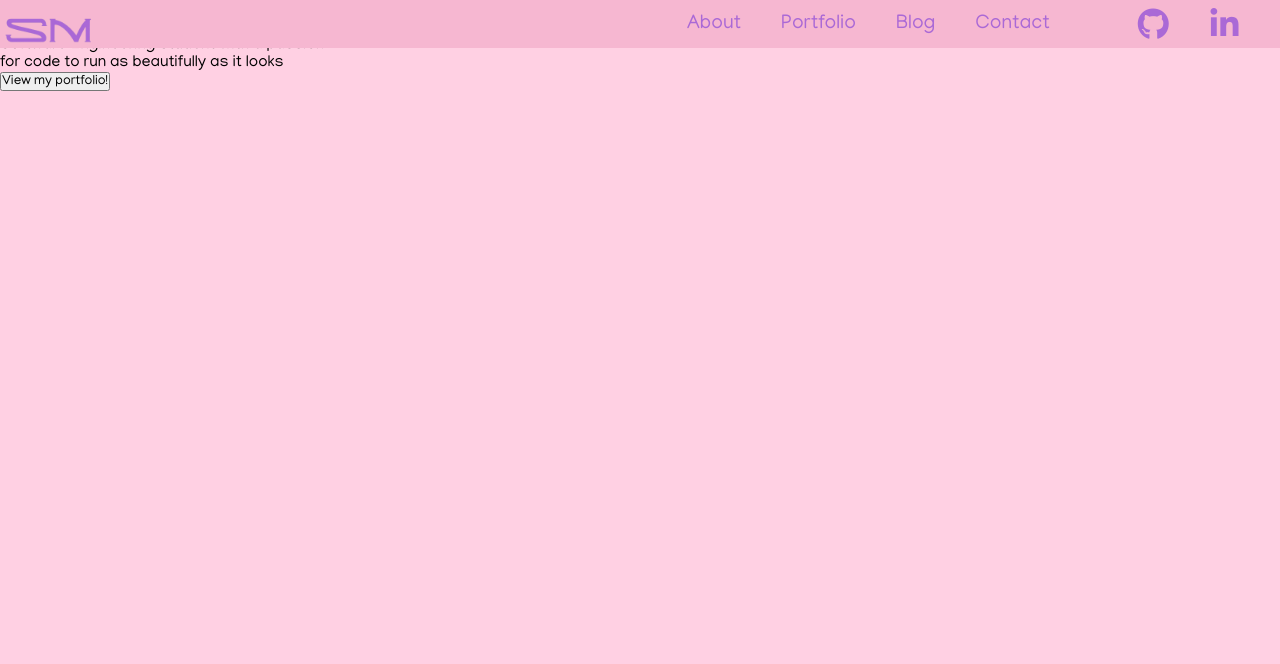
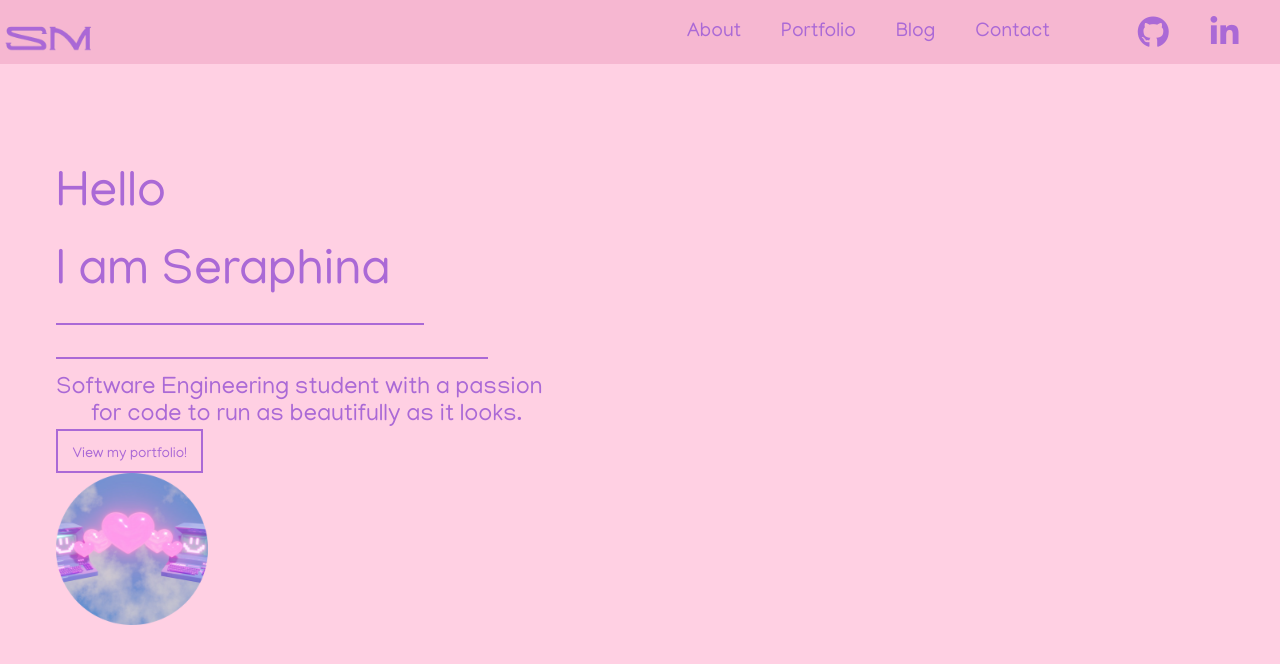
Before and after one commit to SpookySaturnCat/Personal-Portfolio, a plain HTML site: page personal portfolio website/index.html in a window 1280 px wide. Drawn offline with Linux system fonts and the light colour scheme.

Commit message:
Main page updates
-Added some basic styling to the main page
-Uploaded and cropped cute computers.png

```diff
--- a/personal portfolio website/index.html
+++ b/personal portfolio website/index.html
@@ -29,15 +29,31 @@
 
   </div>
 
-  <div class="intro-top">
-    <p>Hello<br>I am Seraphina</p>
+  <div class="main-page">
+
+    <div class="intro">
+
+      <div class="intro-top">
+        <p>Hello<br></p>
+        <p>I am Seraphina</p>
+      </div>
+
+      <div class="line1"></div>
+      <div class="line2"></div>
+
+      <div class="intro-bottom">
+      <p>Software Engineering student with a passion</p>
+      <p>&nbsp &nbsp &nbsp for code to run as beautifully as it looks.</p>
+      <button type="submit">View my portfolio!</button>
+    </div>
+
+    <div class="circle-picture">
+      <img width= 20% src="images/cute computers.png" alt="Two computers with smiley faces on the monitors sending hearts to each other">
+    </div>
+
   </div>
 
-  <div class="intro-bottom">
-    <p>Software Engineering student with a passion</p>
-    <p>for code to run as beautifully as it looks</p>
-    <button type="submit">View my portfolio!</button>
-  </div>
+</div>
 
 </body>
 </html>
--- a/personal portfolio website/style.css
+++ b/personal portfolio website/style.css
@@ -16,7 +16,7 @@ body {
     position: fixed;
     top: 0;
     width: 100%;
-    height: 3em;
+    height: 4em;
     z-index: 15;
     display: flex;
     flex-direction: row;
@@ -53,3 +53,54 @@ body {
     padding-right: 1.3em;
     font-size: 2.0em;
 }
+
+.main-page {
+    display: flex;
+    flex-direction: row;
+    flex-wrap: nowrap;
+}
+
+.intro {
+    color: #aa69d6;
+    padding-top: 10.5em;
+    padding-left: 3.5em;
+    display: flex;
+    flex-direction: column;
+}
+
+.intro-top {
+    font-size: 315%;
+}
+
+.intro-top p {
+    padding-bottom: .45em;
+}
+
+.line1 {
+    width: 23em;
+    height: 0;
+    border: 1.29px solid #aa69d6;
+    margin: 0 0 1em 0;
+    display:inline-block;
+}
+
+.line2 {
+    width: 27em;
+    height: 0;
+    border: 1.29px solid #aa69d6;
+    margin: 1em 0 1em 0;
+    display:inline-block;
+}
+
+.intro-bottom {
+    font-size: 150%;
+}
+
+.intro-bottom button {
+    border: 2px solid #aa69d6;
+    background: #ffd0e3;
+    height: 3em;
+    color: #aa69d6;
+    font-size: .6em;
+    padding: 1em;
+}
```
Also changed, not shown: personal portfolio website/images/cute computers.png (added).
